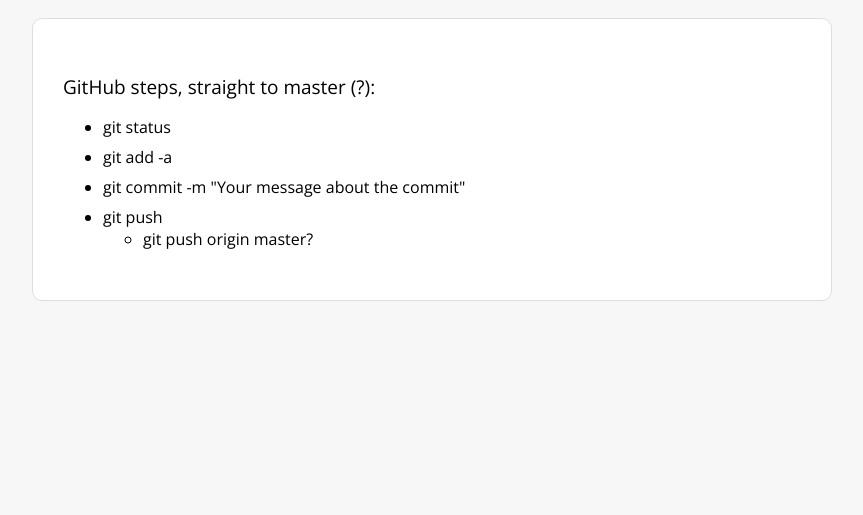
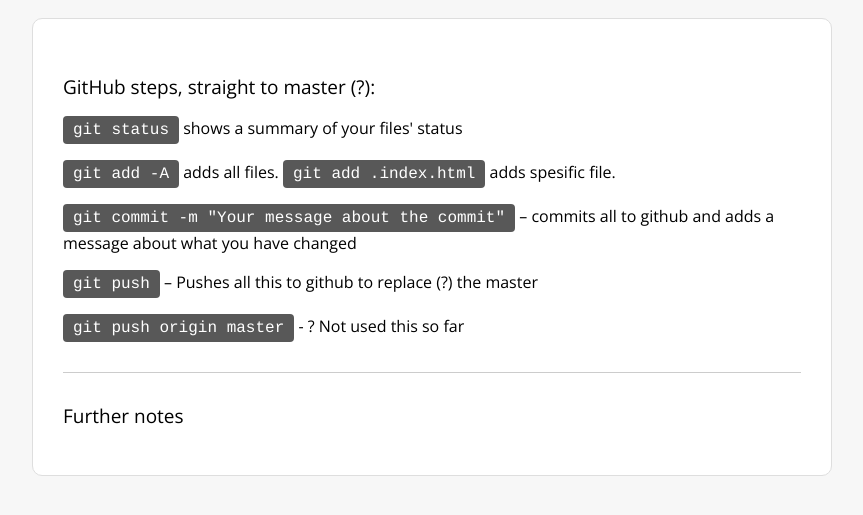
Before and after one commit to inventivMarit/github-test-project, a plain HTML site: page index.html in a window 1280 px wide. Shown: the part 49-564 px from the top of the page, without its empty margins (208-1071 px from the left). Drawn offline with nearby package versions, Linux system fonts and the light colour scheme.

Commit message:
Changes to the notes, styled things a bit

```diff
--- a/index.html
+++ b/index.html
@@ -22,16 +22,15 @@
 
 			<h2>GitHub steps, straight to master (?):</h2>
 
-			<ul>
-				<li>git status</li>
-				<li>git add -a</li>
-				<li>git commit -m "Your message about the commit"</li>
-				<li>git push
-					<ul>
-						<li>git push origin master?</li>
-					</ul>
-				</li>
-			</ul>
+			<p><code>git status</code> shows a summary of your files' status</p>
+			<p><code>git add -A</code> adds all files. <code>git add .index.html</code> adds spesific file.</p>
+			<p><code>git commit -m "Your message about the commit"</code> – commits all to github and adds a message about what you have changed</p>
+			<p><code>git push</code> – Pushes all this to github to replace (?) the master</p>
+			<p><code>git push origin master</code> - ? Not used this so far</p>
+
+			<hr />
+
+			<h2>Further notes</h2>
 
 		</div>
 
--- a/style.css
+++ b/style.css
@@ -2,13 +2,11 @@
 	font-family: 'Open Sans', sans-serif;
 	background-color: #F7F7F7;
 }
-.wrapper {
-	max-width: 800px;
-	margin: 0 auto;
-}
-.header {
-	padding: 5px 20px;
-}
+
+/* -----------
+	Styles
+-------------- */
+
 b, strong {
 	font-weight: 700;
 }
@@ -27,6 +25,30 @@
 	font-size: 15px;
 	color: #333333;
 }
+ul {
+	margin-bottom: 20px;
+}
+ul li {
+	margin-bottom: 8px;
+}
+hr{
+    background-color: #ccc;
+    border-width: 0;
+    padding-top: 1px;
+    margin: 30px 0;
+}
+
+/* -----------
+	Layout
+-------------- */
+
+.wrapper {
+	max-width: 800px;
+	margin: 0 auto;
+}
+.header {
+	padding: 5px 20px;
+}
 .content {
 	background-color: #ffffff;
 	border: 1px solid #DEDEDE;
@@ -35,14 +57,17 @@
 	-moz-border-radius: 10px;
 	-webkit-border-radius: 10px;
 }
-ul {
-	margin-bottom: 20px;
-}
-ul li {
-	margin-bottom: 8px;
-}
 .quote {
 	background-color: #f7f7f7;
 	border-left: 4px solid #e6e6e6;
 	padding: 5px 10px;
 }
+code {
+	background-color: #585858;
+    color: #ffffff;
+    font-family: Courier,monospace;
+    font-weight: normal;
+    padding: 5px 10px;
+    border-radius: 4px;
+    display: inline-block;
+}
```
